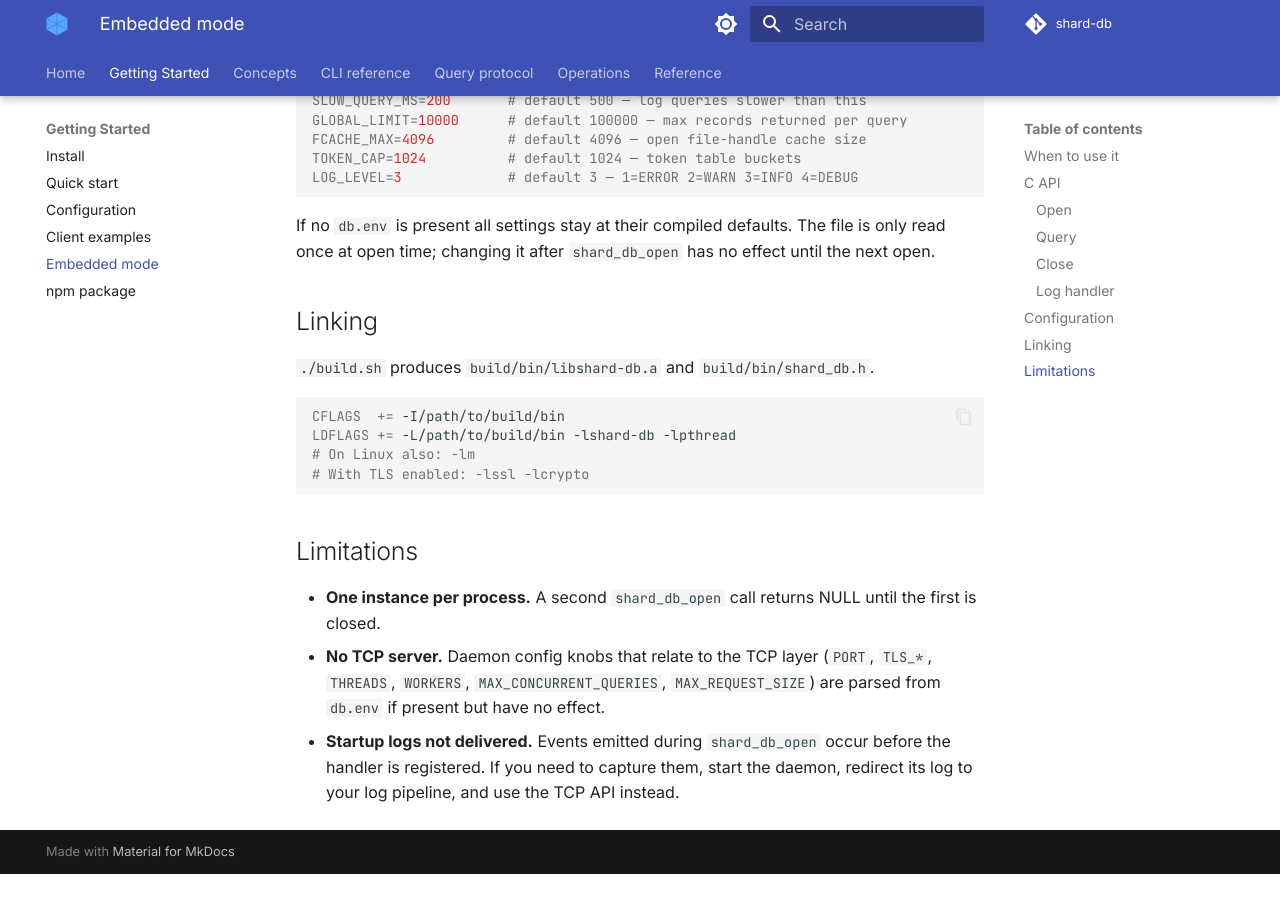
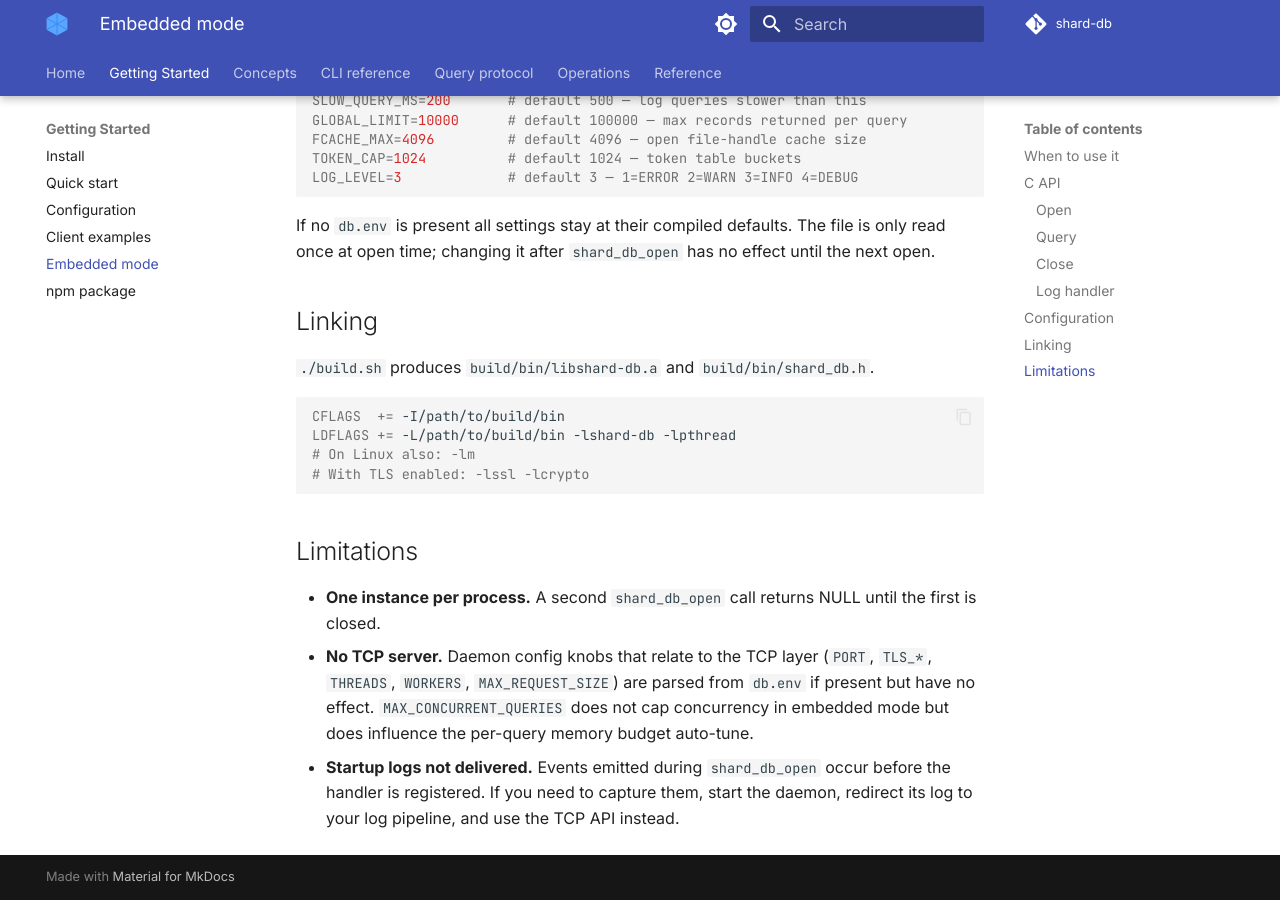
Before and after one commit to sayyiditow/shard-db, an MkDocs documentation site: the page built from docs/getting-started/embedded-mode.md, in a window 1280 px wide and 900 px high, scrolled down 2685 px. Built offline with MkDocs 1.6.1 and Material for MkDocs 9.7.7, drawn with Linux system fonts in a browser that asks for light colours; comment, search, counter and statistics services are not loaded; before the commit the page ends 3559 px from its top, so only the background shows below that.

Commit message:
docs: clarify that MAX_CONCURRENT_QUERIES influences memory auto-tuning in embedded mode

```diff
--- a/docs/getting-started/embedded-mode.md
+++ b/docs/getting-started/embedded-mode.md
@@ -136,8 +136,10 @@ LDFLAGS += -L/path/to/build/bin -lshard-db -lpthread
 - **One instance per process.**  A second `shard_db_open` call returns NULL
   until the first is closed.
 - **No TCP server.**  Daemon config knobs that relate to the TCP layer
-  (`PORT`, `TLS_*`, `THREADS`, `WORKERS`, `MAX_CONCURRENT_QUERIES`,
-  `MAX_REQUEST_SIZE`) are parsed from `db.env` if present but have no effect.
+  (`PORT`, `TLS_*`, `THREADS`, `WORKERS`, `MAX_REQUEST_SIZE`) are parsed
+  from `db.env` if present but have no effect.  `MAX_CONCURRENT_QUERIES`
+  does not cap concurrency in embedded mode but does influence the
+  per-query memory budget auto-tune.
 - **Startup logs not delivered.**  Events emitted during `shard_db_open`
   occur before the handler is registered.  If you need to capture them, start
   the daemon, redirect its log to your log pipeline, and use the TCP API
```
